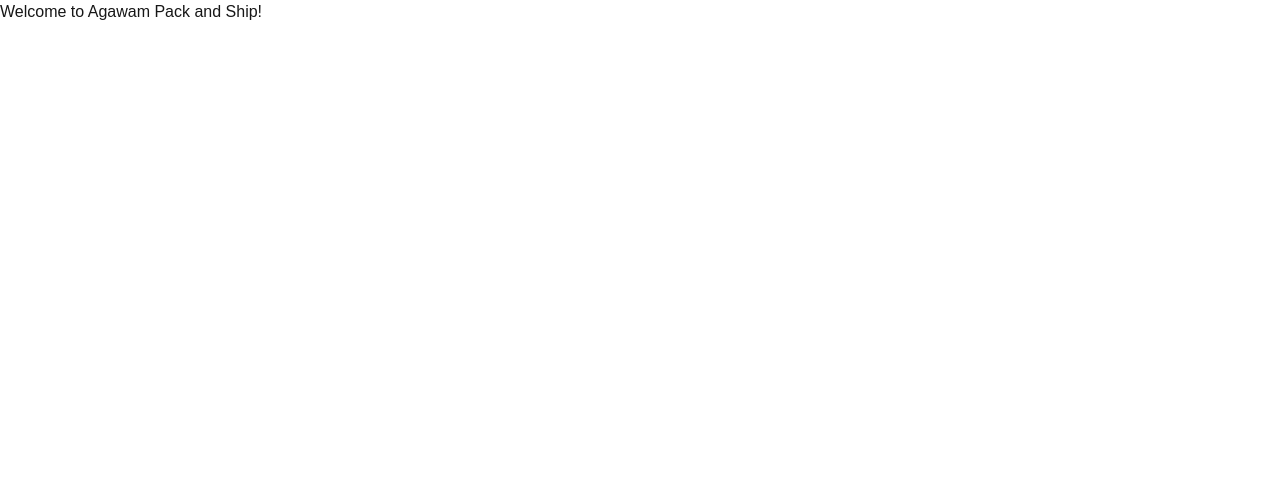
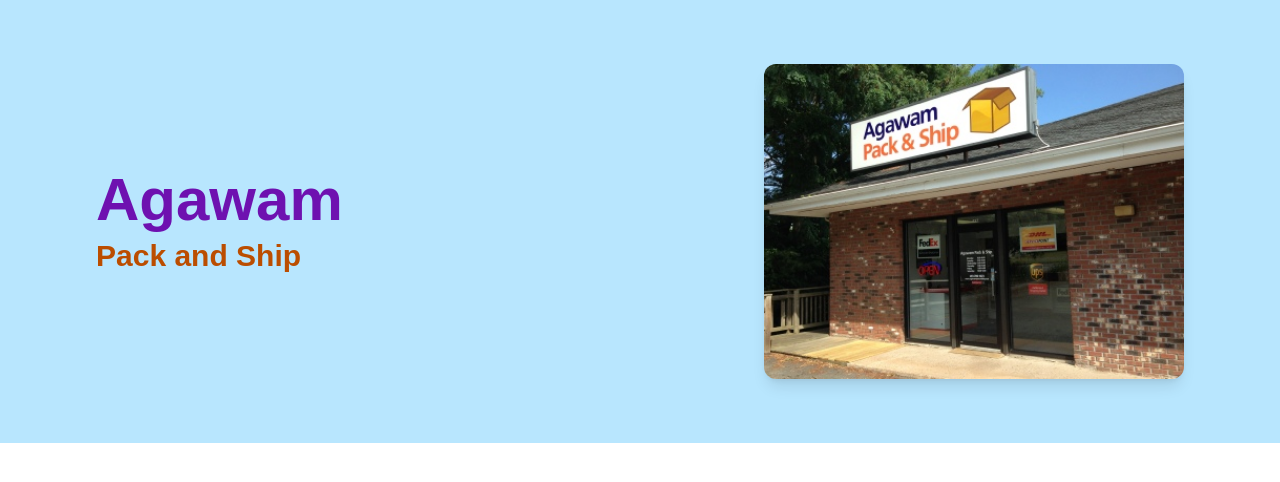
Before and after one commit to SantinoGiordano/AgawamPackAndShip, a Next.js app: page / in a window 1280 px wide. Shown: the top 482 px of the page. Built offline with nearby package versions, Linux system fonts and the light colour scheme.

Commit message:
inital header/ hero section

```diff
--- a/app/page.tsx
+++ b/app/page.tsx
@@ -1,7 +1,33 @@
-export default function Home() {
-  return(
-    <div>
-      <h1>Welcome to Agawam Pack and Ship!</h1>
-    </div>
-  )
+export default function Hero() {
+  return (
+
+   <>
+    <section className="w-full bg-sky-200 py-16">
+      <div className="max-w-6xl mx-auto flex items-center justify-between px-8">
+
+        {/* Left Text */}
+        <div className="flex flex-col">
+          <h1 className="text-6xl font-bold text-purple-800">
+            Agawam
+          </h1>
+
+          <h1 className="text-3xl font-semibold text-amber-700 mt-2">
+            Pack and Ship
+          </h1>
+        </div>
+
+        {/* Right Image */}
+        <div className="flex-shrink-0">
+          <img
+            src="/frontOfStore.jpg"
+            alt="Front of Store"
+            className="w-[420px] rounded-xl shadow-lg"
+            />
+        </div>
+
+      </div>
+    </section>
+  </>
+
+  );
 }
```
